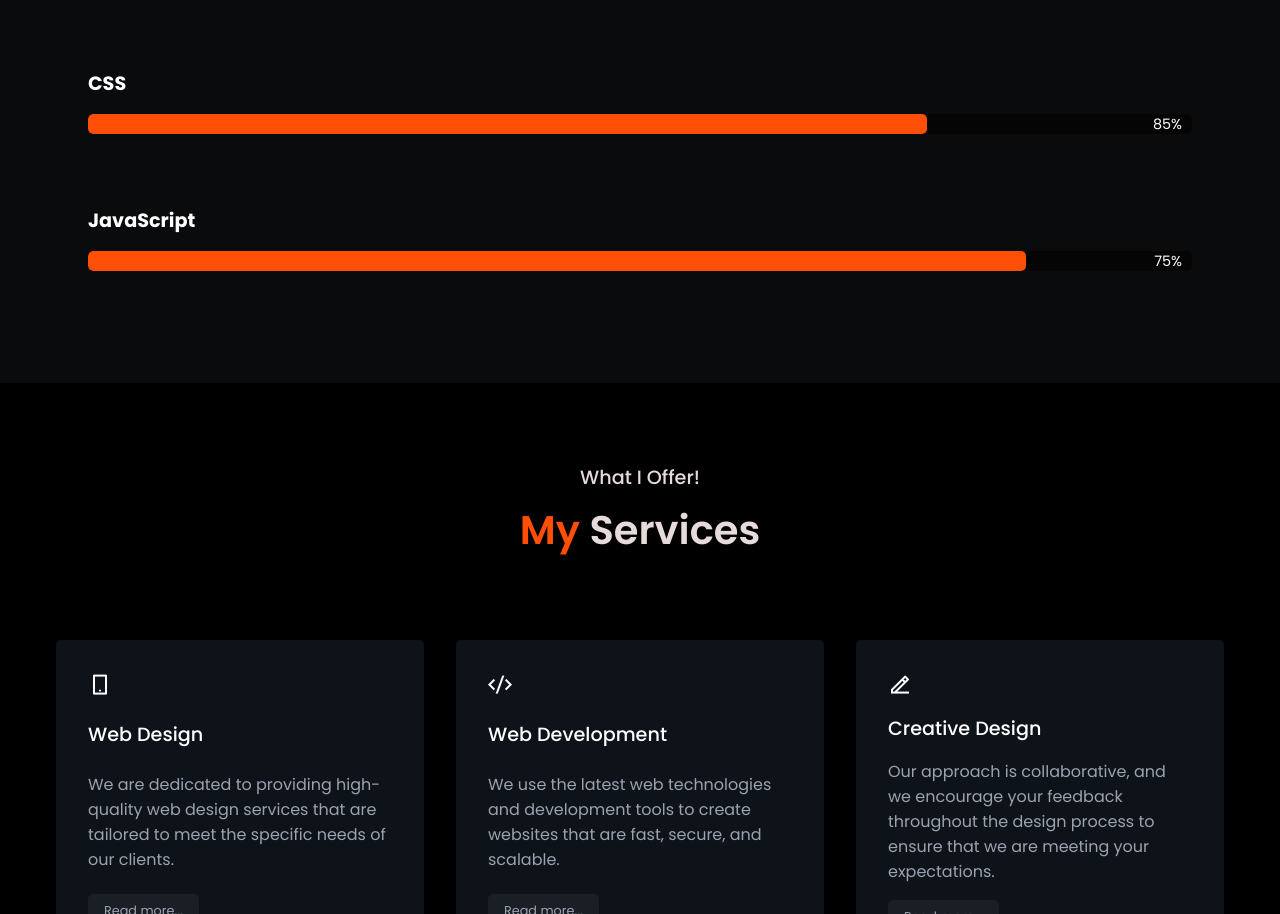
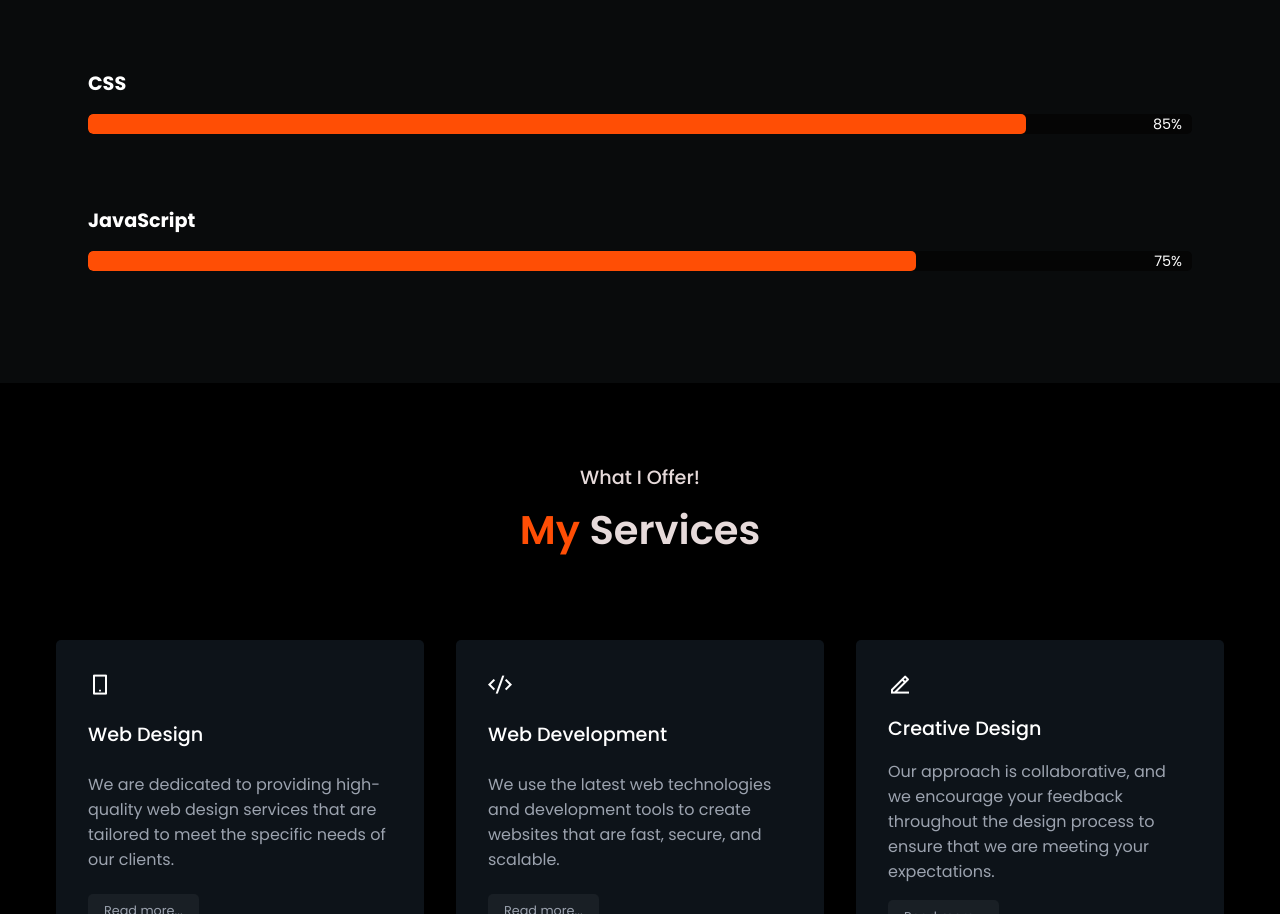
Before and after one commit to Anjana113-hub/Codsoft_Portfolio, a plain HTML site: page index.html in a window 1280 px wide. Shown: the part 1686-2600 px from the top of the page. Drawn offline with nearby package versions, Linux system fonts and the light colour scheme.

Commit message:
Update index.html

```diff
--- a/index.html
+++ b/index.html
@@ -66,14 +66,14 @@
         <div class="skill-item">
           <h5>CSS</h5>
           <div class="progress">
-            <div class="progress-in" style="width: 76%;"></div>
+            <div class="progress-in" style="width: 85%;"></div>
             <div class="skill-percent">85%</div>
           </div>
         </div>
         <div class="skill-item">
           <h5>JavaScript</h5>
           <div class="progress">
-            <div class="progress-in" style="width: 85%;"></div>
+            <div class="progress-in" style="width: 75%;"></div>
             <div class="skill-percent">75%</div>
           </div>
         </div>
```
